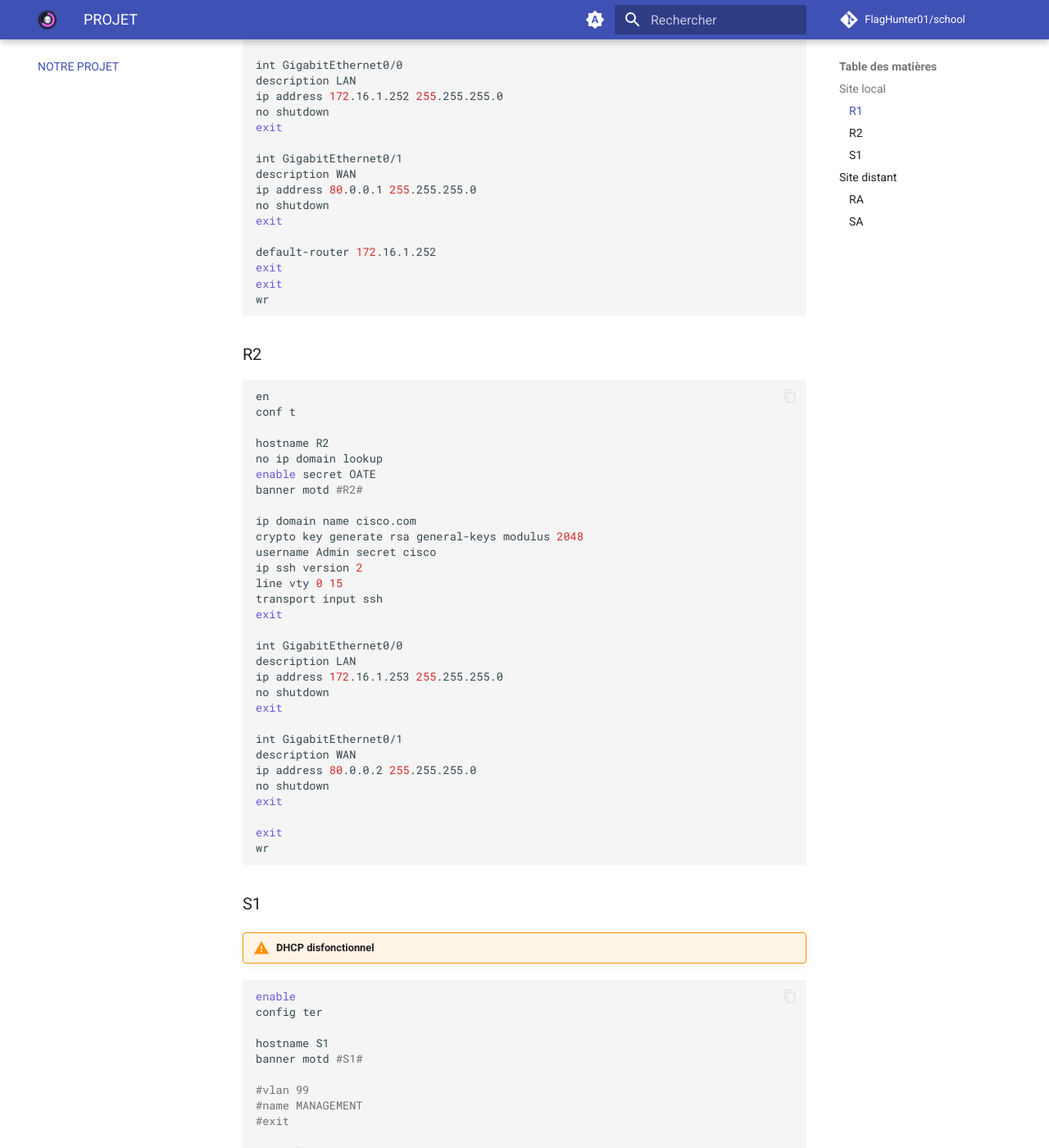
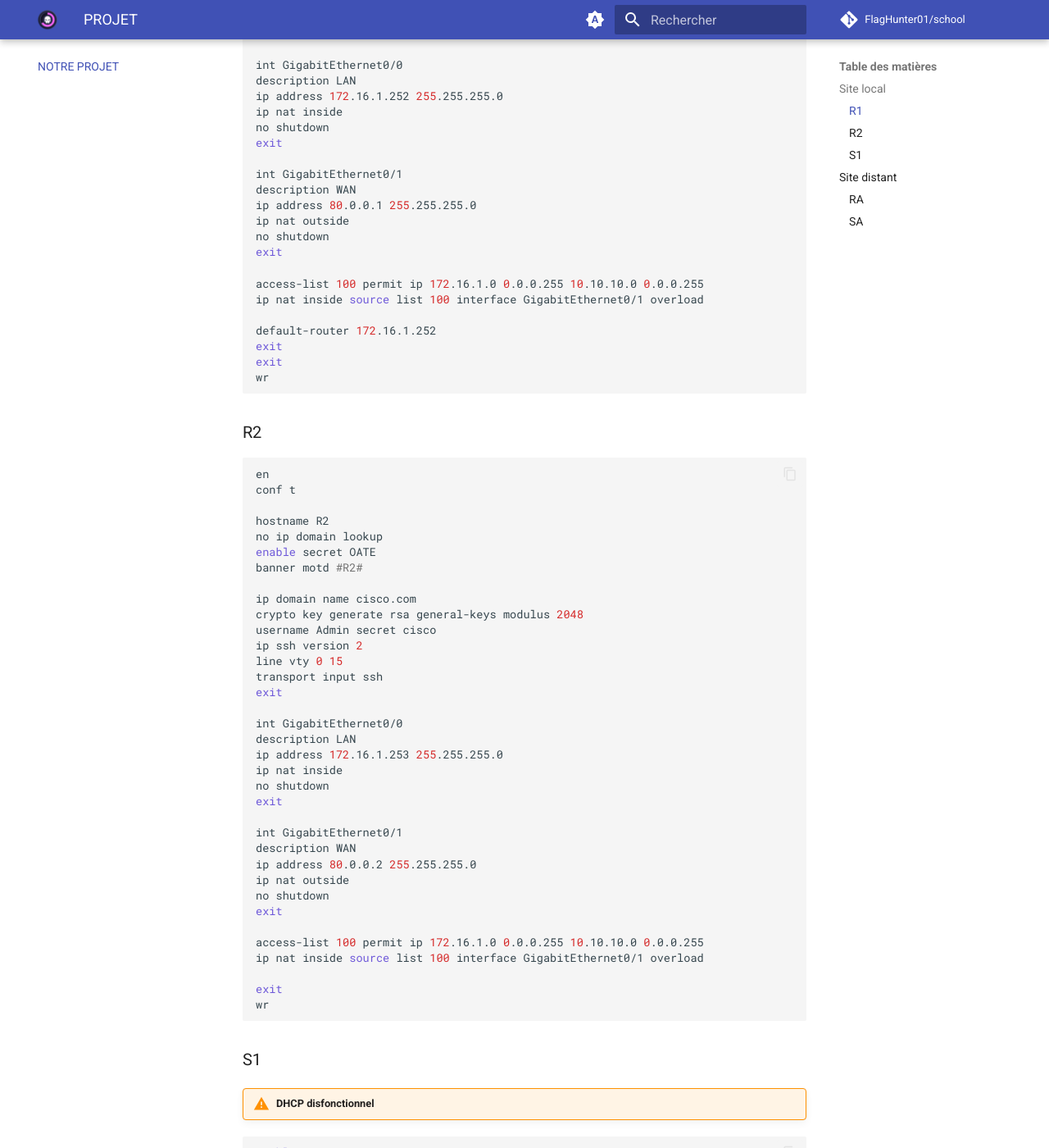
Before and after one commit to FlagHunter01/school, an MkDocs documentation site: the page built from docs/projet.md, in a window 1280 px wide and 1400 px high, scrolled down 648 px. Shown: the whole window at 82% size. Built offline with MkDocs 1.6.1 and Material for MkDocs 9.7.7, drawn with Linux system fonts in a browser that asks for light colours; comment, search, counter and statistics services are not loaded; some of the changed text lies outside the part shown.

Commit message:
Ajouter nat

```diff
--- a/docs/projet.md
+++ b/docs/projet.md
@@ -29,14 +29,19 @@ exit
 int GigabitEthernet0/0
 description LAN
 ip address 172.16.1.252 255.255.255.0
+ip nat inside
 no shutdown
 exit
 
 int GigabitEthernet0/1
 description WAN
 ip address 80.0.0.1 255.255.255.0
+ip nat outside
 no shutdown
 exit
+
+access-list 100 permit ip 172.16.1.0 0.0.0.255 10.10.10.0 0.0.0.255
+ip nat inside source list 100 interface GigabitEthernet0/1 overload
 
 default-router 172.16.1.252
 exit
@@ -66,14 +71,19 @@ exit
 int GigabitEthernet0/0
 description LAN
 ip address 172.16.1.253 255.255.255.0
+ip nat inside
 no shutdown
 exit
 
 int GigabitEthernet0/1
 description WAN
 ip address 80.0.0.2 255.255.255.0
+ip nat outside
 no shutdown
 exit
+
+access-list 100 permit ip 172.16.1.0 0.0.0.255 10.10.10.0 0.0.0.255
+ip nat inside source list 100 interface GigabitEthernet0/1 overload
 
 exit
 wr
@@ -140,14 +150,19 @@ exit
 int GigabitEthernet0/0
 description LAN
 ip address 10.10.10.254 255.255.255.0
+ip nat inside
 no shutdown
 exit
 
 int GigabitEthernet0/1
 description WAN
 ip address 80.0.0.3 255.255.255.0
+ip nat outside
 no shutdown
 exit
+
+access-list 100 permit ip 10.10.10.0 0.0.0.255 172.16.1.0 0.0.0.255
+ip nat inside source list 100 interface GigabitEthernet0/1 overload
 
 ip route 172.16.1.0 255.255.255.0 80.0.0.1
 #ip dhcp excluded-address 10.10.10.201 10.10.10.255
```
